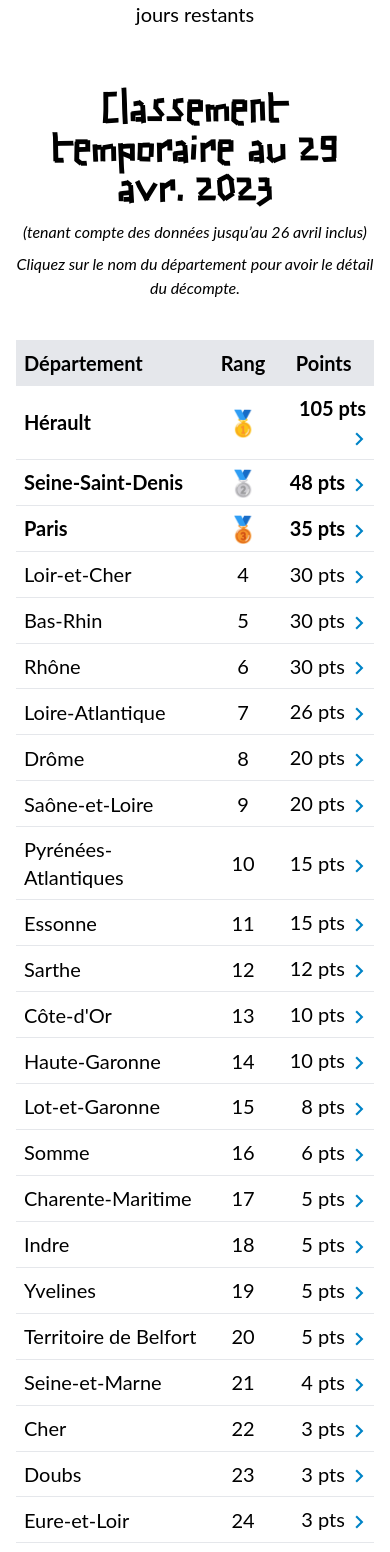
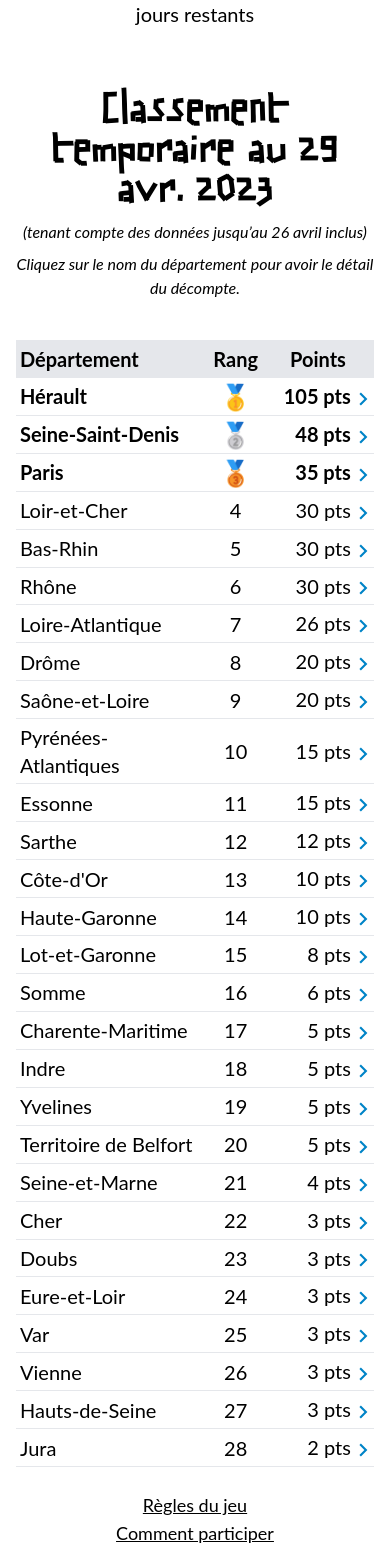
Before and after one commit to cedricr/100joursdezbeul, a SvelteKit app: page / in a window 390 px wide. Shown: the part 432-1984 px from the top of the page. Built offline with nearby package versions, Linux system fonts and the light colour scheme.

Commit message:
Fix styles tableau

```diff
--- a/src/app.postcss
+++ b/src/app.postcss
@@ -46,7 +46,7 @@
 	.icon-link {
 		display: inline-block;
 		width: 0.8rem;
-		margin-left: 0.2rem;
+		margin-left: 0.4rem;
 		fill: #0084C7;
 	}
 }
--- a/src/routes/+page.svelte
+++ b/src/routes/+page.svelte
@@ -29,20 +29,20 @@
 		<table class="ranking">
 			<thead>
 				<tr>
-					<th scope="col">Département</th>
-					<th scope="col">Rang</th>
-					<th scope="col">Points</th>
+					<th scope="col" class="p-1 sm:p-2">Département</th>
+					<th scope="col" class="p-1 text-center sm:p-2">Rang</th>
+					<th scope="col" class="p-1 text-center sm:p-2">Points</th>
 				</tr>
 			</thead>
 			<tbody>
 				{#each resultLines as [code, score], i}
 					<tr class="ranking-line">
-						<th scope="row">
+						<th scope="row" class="p-1 sm:p-2">
 							<a href="/departement/{code}" class="ranking-link no-underline hover:underline">
 								{getDepartmentName(code)}
 							</a>
 						</th>
-						<td class="text-right">
+						<td class="p-1 text-center sm:p-2">
 							{#if i === 0}
 								<span role="img" aria-label="1">🥇</span>
 							{:else if i === 1}
@@ -53,9 +53,8 @@
 								{i + 1}
 							{/if}
 						</td>
-						<td class="text-right">
-							{score} pts
-							<svg
+						<td class="p-1 text-right sm:p-2">
+							{score} pts<svg
 								xmlns="http://www.w3.org/2000/svg"
 								width="24"
 								height="24"
@@ -73,16 +72,16 @@
 		</table>
 	</div>
 
-	<p class="mb-20 text-center text-lg">
-		<a href="/regles-du-jeu">Règles du jeu</a>
-		<br />
-		<a href="/comment-participer">Comment participer</a>
-		<br />
-		<a
-			href="https://framaforms.org/100-jours-de-zbeul-proposer-un-evenement-1682372493"
-			class="font-bold">Signaler une action</a
-		>
-	</p>
+	<ul class="mb-20 text-center text-lg">
+		<li><a href="/regles-du-jeu">Règles du jeu</a></li>
+		<li><a href="/comment-participer">Comment participer</a></li>
+		<li>
+			<a
+				href="https://framaforms.org/100-jours-de-zbeul-proposer-un-evenement-1682372493"
+				class="font-bold">Signaler une action</a
+			>
+		</li>
+	</ul>
 
 	<Thanks />
 </main>
@@ -110,34 +109,29 @@
 		border-width: 1px 0;
 		border-style: solid;
 		border-color: #e5e7eb;
-		padding: 0.5rem;
 	}
 
-	.ranking th:nth-child(2),
-	.ranking td:nth-child(2) {
-		text-align: center;
-	}
-
-	.ranking th:last-child {
-		text-align: center;
-	}
+	.ranking th:last-child,
 	.ranking td:last-child {
-		text-align: right;
+		min-width: 7rem;
 	}
 
 	.ranking-line th {
 		@apply font-normal;
 	}
 
+	/* Le podium */
 	.ranking .ranking-line:nth-child(-n + 3),
 	.ranking .ranking-line:nth-child(-n + 3) th {
 		@apply font-bold;
 	}
 
+	/* Agrandi les médailles */
 	.ranking .ranking-line:nth-child(-n + 3) > :nth-child(2) {
 		font-size: 125%;
 	}
 
+	/* Étend la zone cliquable du lien à toute la ligne */
 	.ranking-link::before {
 		position: absolute;
 		top: 0;
```
